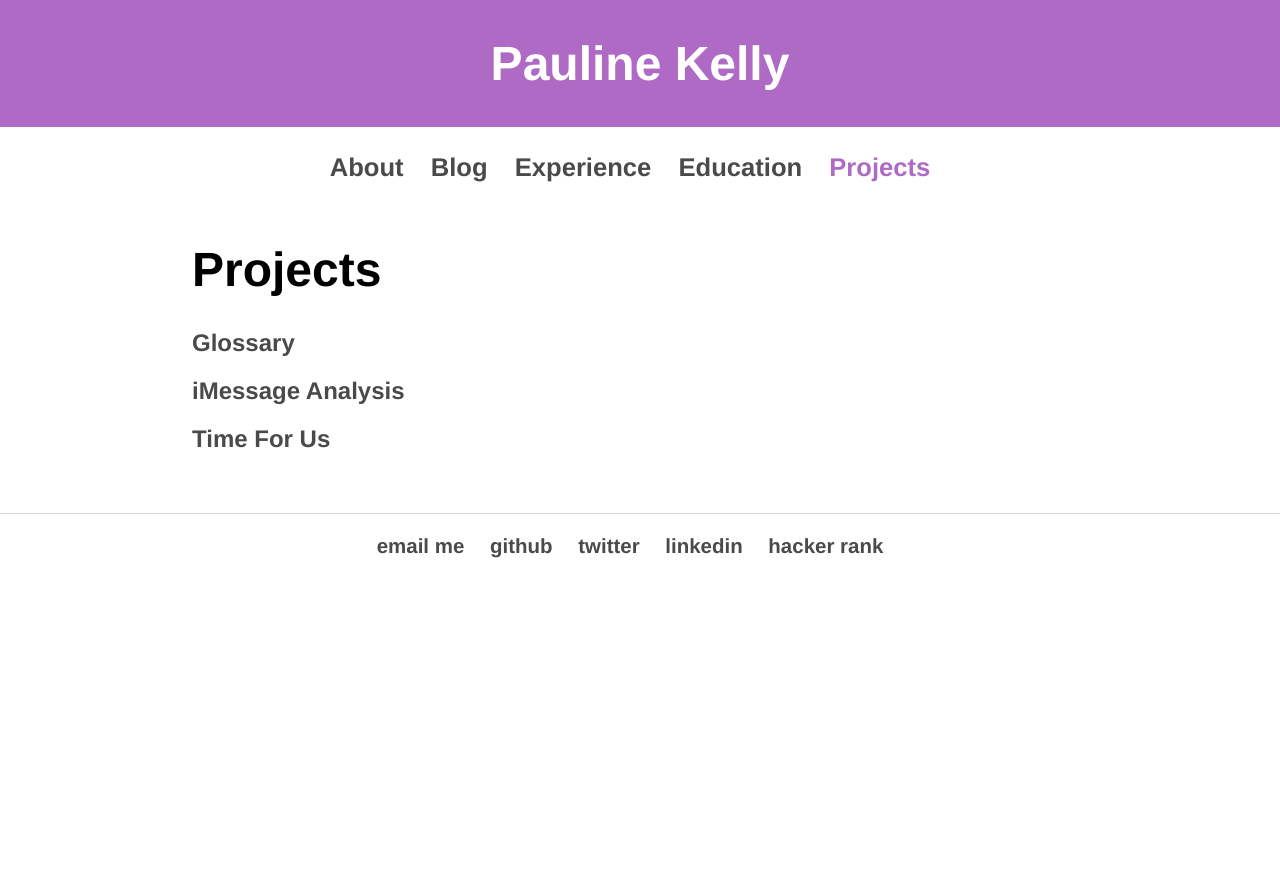
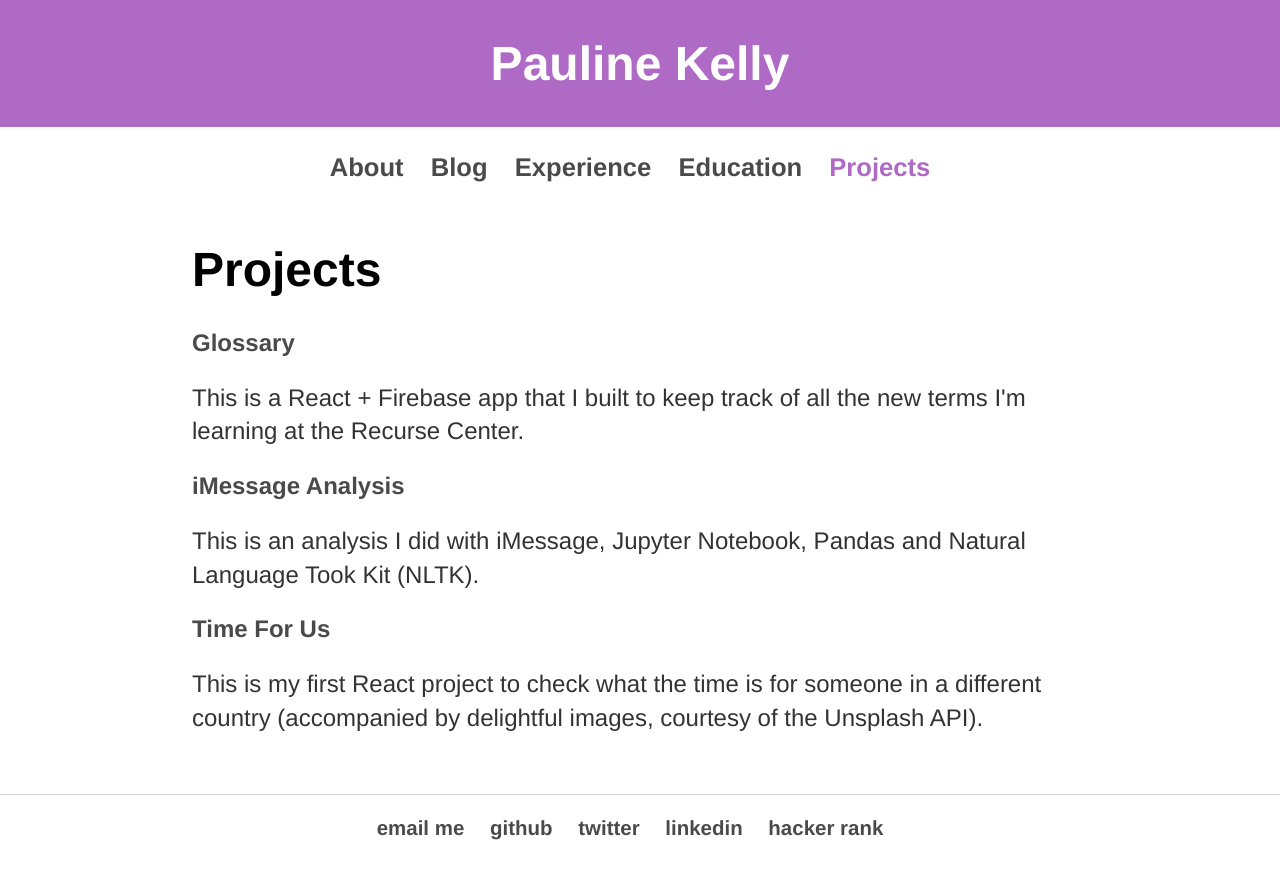
Before and after one commit to Sebbenbear/sebbenbear.github.io, a Jekyll site: the page built from projects/index.html, in a window 1280 px wide. Shown: the top 879 px of the page. Built offline with Jekyll 4.4.1, drawn with Linux system fonts in a browser that asks for light colours.

Commit message:
add description to template

```diff
--- a/_projects/glossary.md
+++ b/_projects/glossary.md
@@ -1,6 +1,7 @@
 ---
 layout: default
 title: Glossary
+description: This is a React + Firebase app that I built to keep track of all the new terms I'm learning at the Recurse Center.
 ---
 
 This is a React + Firebase app that I built to keep track of all the new terms I'm learning at the Recurse Center.
--- a/_projects/imessage-analysis.md
+++ b/_projects/imessage-analysis.md
@@ -1,6 +1,7 @@
 ---
 layout: default
 title: iMessage Analysis
+description: This is an analysis I did with iMessage, Jupyter Notebook, Pandas and Natural Language Took Kit (NLTK).
 ---
 
 This is an analysis I did with iMessage, Jupyter Notebook, Pandas and Natural Language Took Kit (NLTK).
--- a/_projects/time-for-us.md
+++ b/_projects/time-for-us.md
@@ -1,6 +1,7 @@
 ---
 layout: default
 title: Time For Us
+description: This is my first React project to check what the time is for someone in a different country (accompanied by delightful images, courtesy of the Unsplash API).
 ---
 
 This is my first React project to check what the time is for someone in a different country (accompanied by delightful images, courtesy of the Unsplash API).
--- a/projects/index.html
+++ b/projects/index.html
@@ -5,5 +5,5 @@ title: Projects
   <h1>Projects</h1>
   {% for item in site.projects %}
 	<h2><a href="{{ item.url }}">{{ item.title }}</a></h2>
-	<!-- <p>{{ item.description }}</p> -->
+	<p>{{ item.description }}</p>
   {% endfor %}
```
